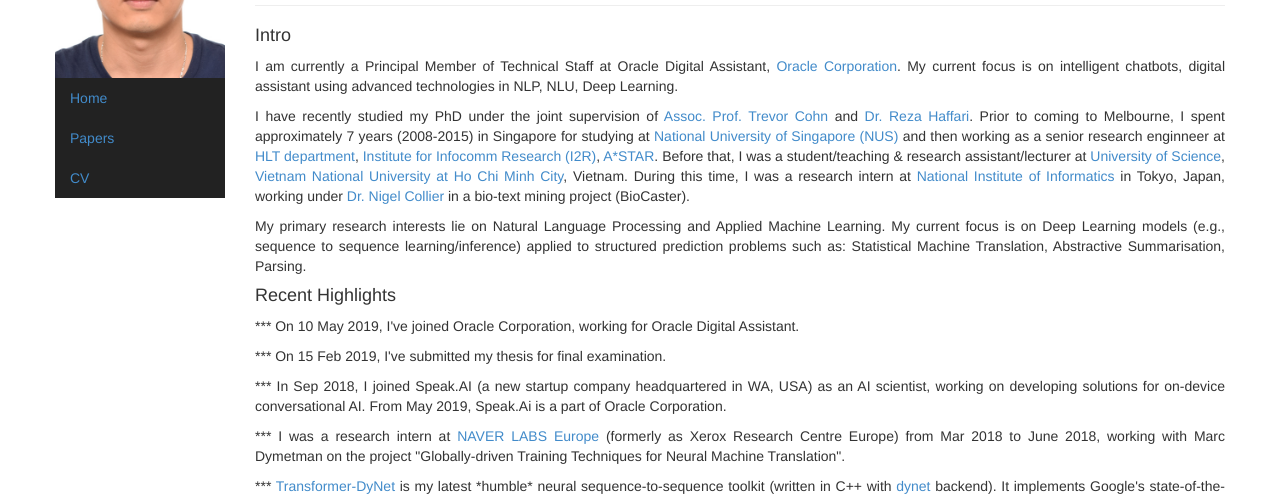
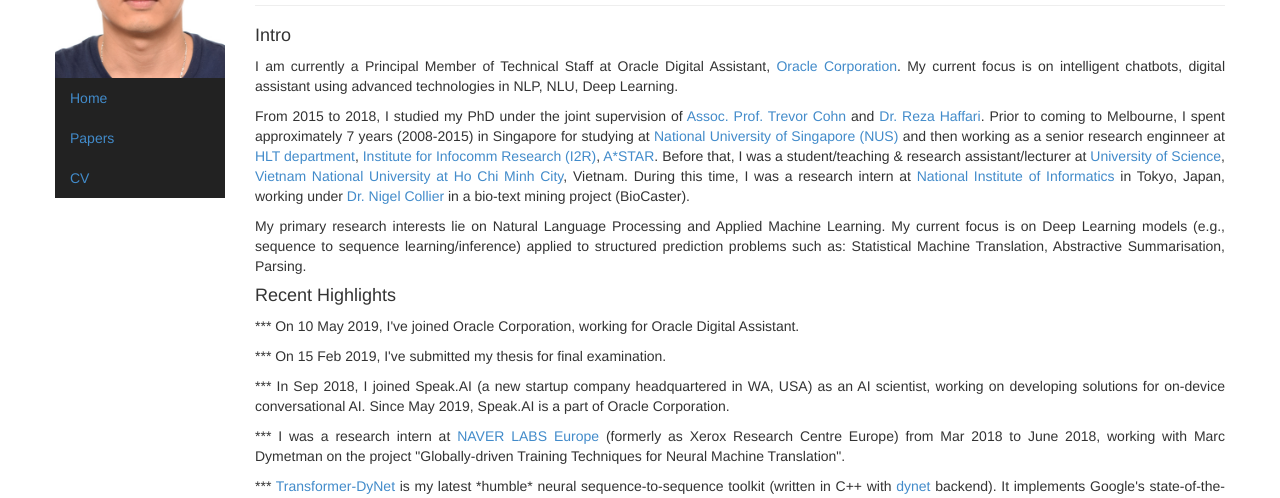
Before and after one commit to duyvuleo/duyvuleo.github.io, a Jekyll site: the page built from index.html, in a window 1280 px wide. Shown: the part 180-678 px from the top of the page. Built offline with Jekyll 4.4.1, drawn with Linux system fonts in a browser that asks for light colours.

Commit message:
Update index.html

```diff
--- a/index.html
+++ b/index.html
@@ -34,13 +34,13 @@ picture: vu
 
 <h4>Intro</h4>
 <p style="text-align: justify;">I am currently a Principal Member of Technical Staff at Oracle Digital Assistant, <a href="https://www.oracle.com/index.html">Oracle Corporation</a>. My current focus is on intelligent chatbots, digital assistant using advanced technologies in NLP, NLU, Deep Learning.</p>
-<p style="text-align: justify;">I have recently studied my PhD under the joint supervision of <a href="http://people.eng.unimelb.edu.au/tcohn/">Assoc. Prof. Trevor Cohn</a> and <a href="http://users.monash.edu.au/~gholamrh/">Dr. Reza Haffari</a>. Prior to coming to Melbourne, I spent approximately 7 years (2008-2015) in Singapore for studying at <a href="http://nus.edu.sg/">National University of Singapore (NUS)</a> and then working as a senior research enginneer at <a href="http://www.i2r.a-star.edu.sg/hlt/">HLT department</a>, <a href="http://www.i2r.a-star.edu.sg/">Institute for Infocomm Research (I2R)</a>, <a href="https://www.a-star.edu.sg/">A*STAR</a>. Before that, I was a student/teaching &amp; research assistant/lecturer at <a href="https://www.fit.hcmus.edu.vn/vn/Default.aspx?tabid=325">University of Science</a>, <a href="http://en.vnuhcm.edu.vn/">Vietnam National University at Ho Chi Minh City</a>, Vietnam. During this time, I was a research intern at <a href="http://www.nii.ac.jp/en/">National Institute of Informatics</a> in Tokyo, Japan, working under <a href="https://sites.google.com/site/nhcollier/">Dr. Nigel Collier</a> in a bio-text mining project (BioCaster).</p>
+<p style="text-align: justify;">From 2015 to 2018, I studied my PhD under the joint supervision of <a href="http://people.eng.unimelb.edu.au/tcohn/">Assoc. Prof. Trevor Cohn</a> and <a href="http://users.monash.edu.au/~gholamrh/">Dr. Reza Haffari</a>. Prior to coming to Melbourne, I spent approximately 7 years (2008-2015) in Singapore for studying at <a href="http://nus.edu.sg/">National University of Singapore (NUS)</a> and then working as a senior research enginneer at <a href="http://www.i2r.a-star.edu.sg/hlt/">HLT department</a>, <a href="http://www.i2r.a-star.edu.sg/">Institute for Infocomm Research (I2R)</a>, <a href="https://www.a-star.edu.sg/">A*STAR</a>. Before that, I was a student/teaching &amp; research assistant/lecturer at <a href="https://www.fit.hcmus.edu.vn/vn/Default.aspx?tabid=325">University of Science</a>, <a href="http://en.vnuhcm.edu.vn/">Vietnam National University at Ho Chi Minh City</a>, Vietnam. During this time, I was a research intern at <a href="http://www.nii.ac.jp/en/">National Institute of Informatics</a> in Tokyo, Japan, working under <a href="https://sites.google.com/site/nhcollier/">Dr. Nigel Collier</a> in a bio-text mining project (BioCaster).</p>
 <p style="text-align: justify;">My primary research interests lie on Natural Language Processing and Applied Machine Learning. My current focus is on Deep Learning models (e.g., sequence to sequence learning/inference) applied to structured prediction problems such as: Statistical Machine Translation, Abstractive Summarisation, Parsing.</p>
 
 <h4>Recent Highlights</h4>
 <p style="text-align: justify;">*** On 10 May 2019, I've joined Oracle Corporation, working for Oracle Digital Assistant.</p>
 <p style="text-align: justify;">*** On 15 Feb 2019, I've submitted my thesis for final examination. </p>
-<p style="text-align: justify;">*** In Sep 2018, I joined Speak.AI (a new startup company headquartered in WA, USA) as an AI scientist, working on developing solutions for on-device conversational AI. From May 2019, Speak.Ai is a part of Oracle Corporation. </p>
+<p style="text-align: justify;">*** In Sep 2018, I joined Speak.AI (a new startup company headquartered in WA, USA) as an AI scientist, working on developing solutions for on-device conversational AI. Since May 2019, Speak.AI is a part of Oracle Corporation. </p>
 <p style="text-align: justify;">*** I was a research intern at <a href="http://www.europe.naverlabs.com">NAVER LABS Europe</a> (formerly as Xerox Research Centre Europe) from Mar 2018 to June 2018, working with Marc Dymetman on the project "Globally-driven Training Techniques for Neural Machine Translation". </p>
 <p style="text-align: justify;">*** <a href="https://github.com/duyvuleo/Transformer-DyNet">Transformer-DyNet</a> is my latest *humble* neural sequence-to-sequence toolkit (written in C++ with <a href="https://github.com/clab/dynet">dynet</a> backend). It implements Google's state-of-the-art Transformer architecture in a simplified manner. It's fast and efficient, can produce very high performance, consistently with <a href="https://github.com/tensorflow/tensor2tensor">Google's tensor2tensor</a> or <a href="https://github.com/awslabs/sockeye">Amazon's Sockeye</a>. This is the first C++ implementation of Transformer in DyNet (I suppose, correct me if I am wrong!). </p>
 <p style="text-align: justify;">*** I received the Google Australia PhD Travel Scholarship for my trip to EMNLP 2017. Special thanks to Google Australia.</p>
```
